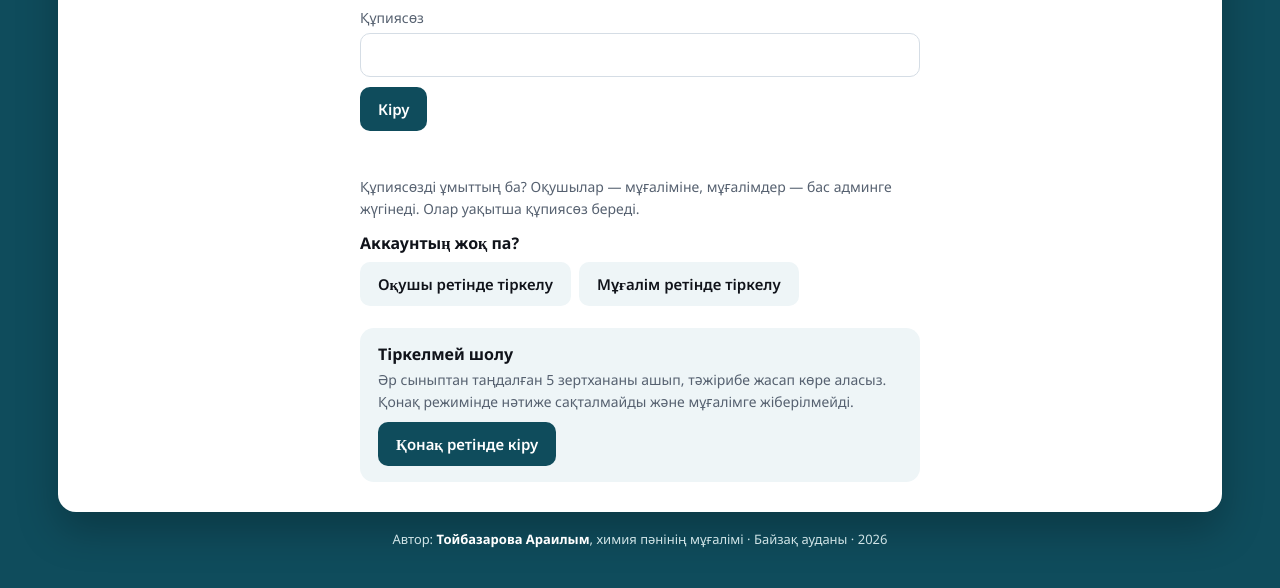
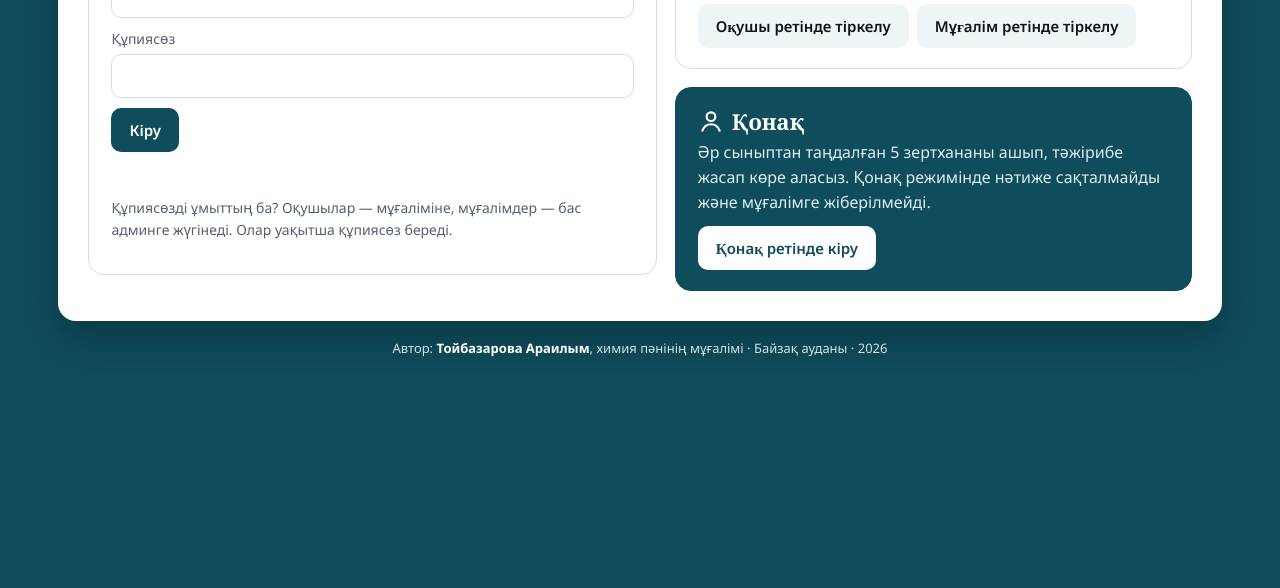
Before and after one commit to Shynali/virtual-lab, a plain HTML site: page index.html in a window 1280 px wide. Shown: the part 246-834 px from the top of the page. After the commit the page ends 800 px from the top, so only its background shows below. Drawn offline with Linux system fonts and the light colour scheme.

Commit message:
Кіру беті: Кіру, Тіркелу және жеке Қонақ бөлімі
Co-Authored-By: Claude Opus 5.5 <noreply@anthropic.com>
Claude-Session: https://claude.ai/code/session_01DidZ7DoUpRVhY4zGRADzA6

```diff
--- a/app.js
+++ b/app.js
@@ -35,7 +35,7 @@
       noRequests: "Жаңа өтінім жоқ.", stApproved: "белсенді", stBlocked: "бұғатталған", stRejected: "бас тартылған", stPending: "күтуде",
       addSchool: "Мектеп қосу", rename: "Атын өзгерту", schoolInUse: "Бұл мектепте пайдаланушылар бар — жою мүмкін емес.", tCount: "мұғалім", sCount: "оқушы",
       foot: "Автор: <b>Тойбазарова Араилым</b>, химия пәнінің мұғалімі · Байзақ ауданы · 2026", footGuest: "Қонақ ретінде шолу",
-      guestT: "Тіркелмей шолу", guestBtn: "Қонақ ретінде кіру", guestNote: "Әр сыныптан таңдалған 5 зертхананы ашып, тәжірибе жасап көре аласыз. Қонақ режимінде нәтиже сақталмайды және мұғалімге жіберілмейді.",
+      guestT: "Қонақ", regT: "Тіркелу", regNote: "Оқушы мектебін, мұғалімін және сыныбын таңдап тіркеледі. Мұғалімді бас админ растайды.", guestHome: "Қонақ бөлімі", guestBtn: "Қонақ ретінде кіру", guestNote: "Әр сыныптан таңдалған 5 зертхананы ашып, тәжірибе жасап көре аласыз. Қонақ режимінде нәтиже сақталмайды және мұғалімге жіберілмейді.",
       guestBanner: "Қонақ режимі: зертханаларды шолуға және тәжірибе жасап көруге болады, бірақ жұмыс сақталмайды және мұғалімге жіберілмейді. Толық мүмкіндік үшін тіркеліңіз.", guest: "Қонақ", guestRole: "шолу режимі", guestNoSend: "Қонақ режимінде жұмыс мұғалімге жіберілмейді. Жіберу үшін оқушы ретінде тіркеліңіз.", guestLabs: "Зертханалық жұмыстар", guestPick: "Әр сыныптан таңдалған 5 зертхана. Барлық 60 зертхана тіркелген оқушыларға ашық.", review: "Шолу",
       profName: "Аты-жөнім (оқушыларға көрінеді)", admin: "Бас админ", teacher: "Мұғалім", student: "Оқушы", answers: "Жауаптары", subject: "Химия",
       errors: { badLogin: "Логин дұрыс емес: латын әріптері, сандар, «.», «_», «-», 3–30 таңба.", badPass: "Құпиясөз кемінде 6 таңба болуы керек.", loginTaken: "Бұл логин бос емес, басқасын ойлап табыңыз.",
@@ -68,7 +68,7 @@
       noRequests: "Новых заявок нет.", stApproved: "активен", stBlocked: "заблокирован", stRejected: "отклонён", stPending: "ожидает",
       addSchool: "Добавить школу", rename: "Переименовать", schoolInUse: "В этой школе есть пользователи — удалить нельзя.", tCount: "учит.", sCount: "уч.",
       foot: "Автор: <b>Тойбазарова Араилым</b>, учитель химии · Байзакский район · 2026", footGuest: "Просмотр гостем",
-      guestT: "Просмотр без регистрации", guestBtn: "Войти как гость", guestNote: "Можно открыть по 5 избранных работ для каждого класса и провести опыты. В гостевом режиме результаты не сохраняются и не отправляются учителю.",
+      guestT: "Гость", regT: "Регистрация", regNote: "Ученик выбирает школу, учителя и класс. Учителя подтверждает главный админ.", guestHome: "Гостевой раздел", guestBtn: "Войти как гость", guestNote: "Можно открыть по 5 избранных работ для каждого класса и провести опыты. В гостевом режиме результаты не сохраняются и не отправляются учителю.",
       guestBanner: "Гостевой режим: можно просматривать работы и проводить опыты, но результаты не сохраняются и не отправляются учителю. Для полного доступа зарегистрируйтесь.", guest: "Гость", guestRole: "режим просмотра", guestNoSend: "В гостевом режиме работа не отправляется учителю. Чтобы отправлять работы, зарегистрируйтесь как ученик.", guestLabs: "Лабораторные работы", guestPick: "По 5 избранных работ для каждого класса. Все 60 работ доступны зарегистрированным ученикам.", review: "Просмотр",
       profName: "Моё имя (видно ученикам)", admin: "Главный админ", teacher: "Учитель", student: "Ученик", answers: "Ответы", subject: "Химия",
       errors: { badLogin: "Неверный логин: латинские буквы, цифры, «.», «_», «-», 3–30 символов.", badPass: "Пароль должен быть не короче 6 символов.", loginTaken: "Этот логин занят, придумайте другой.",
@@ -168,13 +168,16 @@
 
   /* ---------- кіру ---------- */
   function viewLogin() {
-    $app.innerHTML = demoBanner() + '<div class="auth"><h1>' + esc(t("loginT")) + "</h1>" +
+    $app.innerHTML = demoBanner() + '<div class="entry">' +
+      '<section class="ecard elogin"><h1>' + esc(t("loginT")) + "</h1>" +
       '<form id="fLogin"><label>' + esc(t("lLogin")) + '<input id="lg" autocomplete="username" autocapitalize="none" spellcheck="false" required></label>' +
       "<label>" + esc(t("lPass")) + '<input id="pw" type="password" autocomplete="current-password" required></label>' +
       '<button class="btn" id="bLogin">' + esc(t("login")) + "</button></form>" + msgHtml("mLogin") +
-      '<p class="mute">' + esc(t("forgot")) + "</p>" +
-      "<h3>" + esc(t("noAcc")) + '</h3><div class="btns"><button class="btn ghost" id="goSt">' + esc(t("regStudent")) + '</button><button class="btn ghost" id="goT">' + esc(t("regTeacher")) + "</button></div>" +
-      '<div class="guestbox"><h3>' + esc(t("guestT")) + '</h3><p class="mute">' + esc(t("guestNote")) + '</p><button class="btn" id="goG">' + esc(t("guestBtn")) + "</button></div></div>";
+      '<p class="mute">' + esc(t("forgot")) + "</p></section>" +
+      '<div class="eside">' +
+      '<section class="ecard ereg"><h2>' + esc(t("regT")) + '</h2><p class="mute">' + esc(t("regNote")) + '</p><div class="btns"><button class="btn ghost" id="goSt">' + esc(t("regStudent")) + '</button><button class="btn ghost" id="goT">' + esc(t("regTeacher")) + "</button></div></section>" +
+      '<section class="ecard eguest"><h2><svg width="26" height="26" viewBox="0 0 24 24" aria-hidden="true"><circle cx="12" cy="8" r="4" fill="none" stroke="currentColor" stroke-width="2"/><path d="M4 21c1.5-4 4.5-6 8-6s6.5 2 8 6" fill="none" stroke="currentColor" stroke-width="2" stroke-linecap="round"/></svg>' + esc(t("guestT")) + "</h2><p>" + esc(t("guestNote")) + '</p><button class="btn light" id="goG">' + esc(t("guestBtn")) + "</button></section>" +
+      "</div></div>";
     document.getElementById("goG").onclick = function () { S.user = { role: "guest", first: "", last: "", login: "" }; S.lab = null; S.subs = []; S.subsLoaded = true; render(); window.scrollTo(0, 0); };
     document.getElementById("fLogin").onsubmit = function (ev) {
       ev.preventDefault(); var b = document.getElementById("bLogin"); busy(b, 1);
@@ -294,7 +297,7 @@
   function viewGuestHome() {
     var g = S.guestGrade, list = LABS.filter(function (l) { return l.grade === g && GUEST_LABS.indexOf(l.id) >= 0; });
     $app.innerHTML = '<div class="demo">' + esc(t("guestBanner")) + '</div><div class="btns" style="margin:-4px 0 14px"><button class="btn small" id="gSt">' + esc(t("regStudent")) + '</button><button class="btn ghost small" id="gT">' + esc(t("regTeacher")) + "</button></div>" +
-      "<h1>" + esc(t("guestLabs")) + '</h1><p class="mute">' + esc(t("guestPick")) + '</p><div class="tabs" role="tablist">' + GRADES.map(function (x) { return '<button role="tab" data-g="' + x + '" class="' + (x === g ? "on" : "") + '">' + esc(x + t("grade")) + "</button>"; }).join("") + "</div>" +
+      "<h1>" + esc(t("guestHome")) + '</h1><p class="mute">' + esc(t("guestPick")) + '</p><div class="tabs" role="tablist">' + GRADES.map(function (x) { return '<button role="tab" data-g="' + x + '" class="' + (x === g ? "on" : "") + '">' + esc(x + t("grade")) + "</button>"; }).join("") + "</div>" +
       '<div class="labs" id="labs">' + list.map(function (l) {
         return '<button class="lab" data-lab="' + esc(l.id) + '"><span class="n">' + esc(l.n + "-" + t("lab")) + '</span><span class="t">' + esc(l[S.lang]) + '</span><span class="badge sent">' + esc(t("review")) + "</span></button>";
       }).join("") + "</div>";
--- a/index.html
+++ b/index.html
@@ -30,6 +30,13 @@ h2{font:700 20px/1.2 "Noto Serif",Georgia,serif;margin:18px 0 8px}
 h3{font:700 16px/1.3 "Noto Sans";margin:14px 0 6px}
 .mute{color:var(--mute);font-size:14px}
 .auth{max-width:560px;margin:0 auto}
+.entry{display:grid;grid-template-columns:minmax(0,1.1fr) minmax(0,1fr);gap:18px;align-items:start}
+.ecard{border:1px solid var(--line);border-radius:16px;padding:20px 22px}
+.ecard h1{margin-top:0}.ecard h2{margin:0 0 6px;font-size:22px;display:flex;align-items:center;gap:8px}
+.eside{display:grid;gap:18px}
+.eguest{background:var(--acc);border-color:var(--acc);color:#fff}.eguest p{color:#dbeef1;margin:0 0 12px}
+.btn.light{background:#fff;color:var(--acc)}
+@media(max-width:760px){.entry{grid-template-columns:minmax(0,1fr)}}
 label{display:flex;flex-direction:column;gap:4px;font-size:14px;color:var(--mute);margin-bottom:10px}
 input,select,textarea{font:16px "Noto Sans";color:var(--ink);background:#fff;border:1.5px solid var(--line);border-radius:10px;padding:10px 12px;width:100%}
 input:focus,select:focus,textarea:focus,button:focus-visible{outline:3px solid rgba(15,76,92,.35);outline-offset:1px}
```
